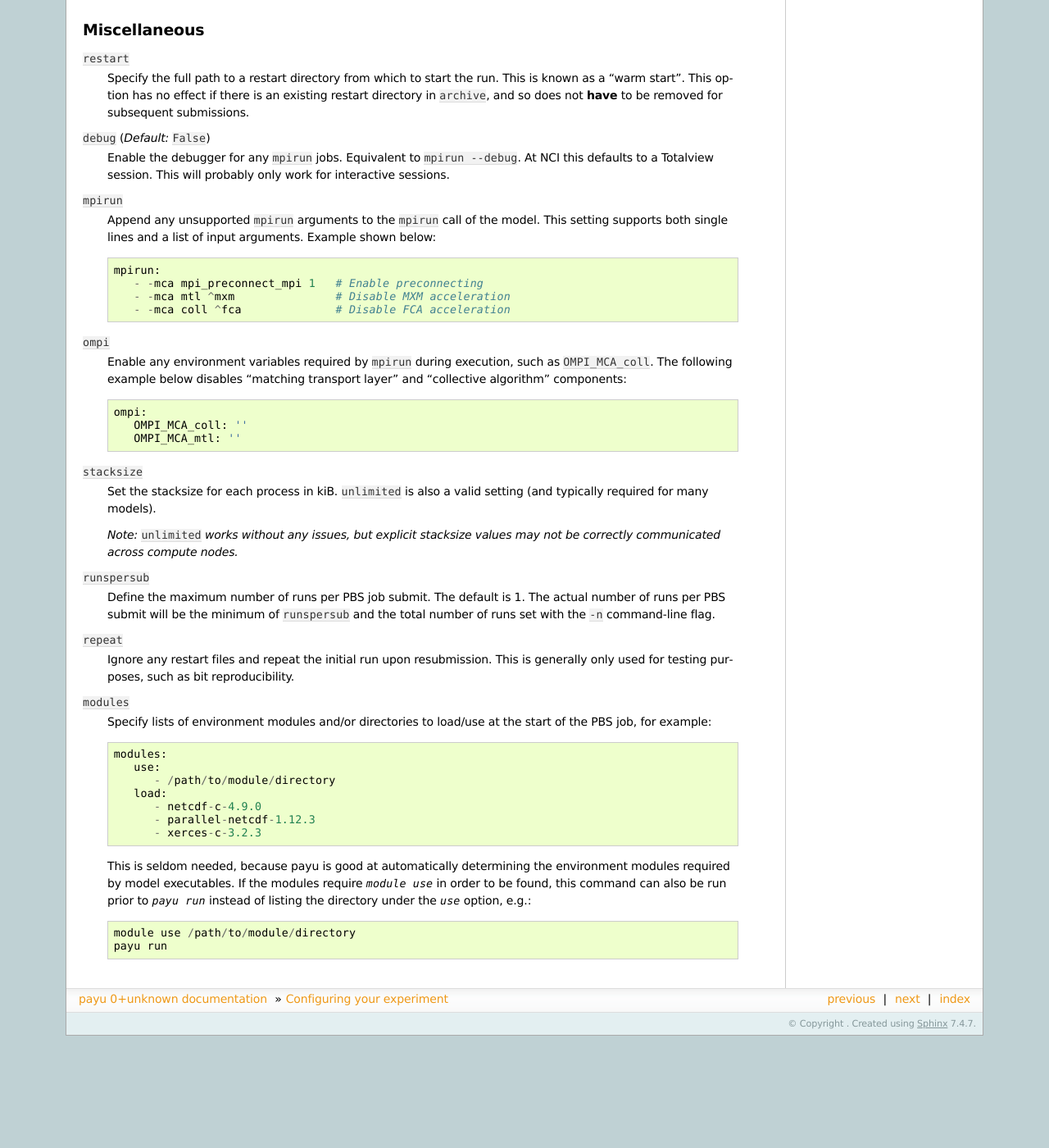
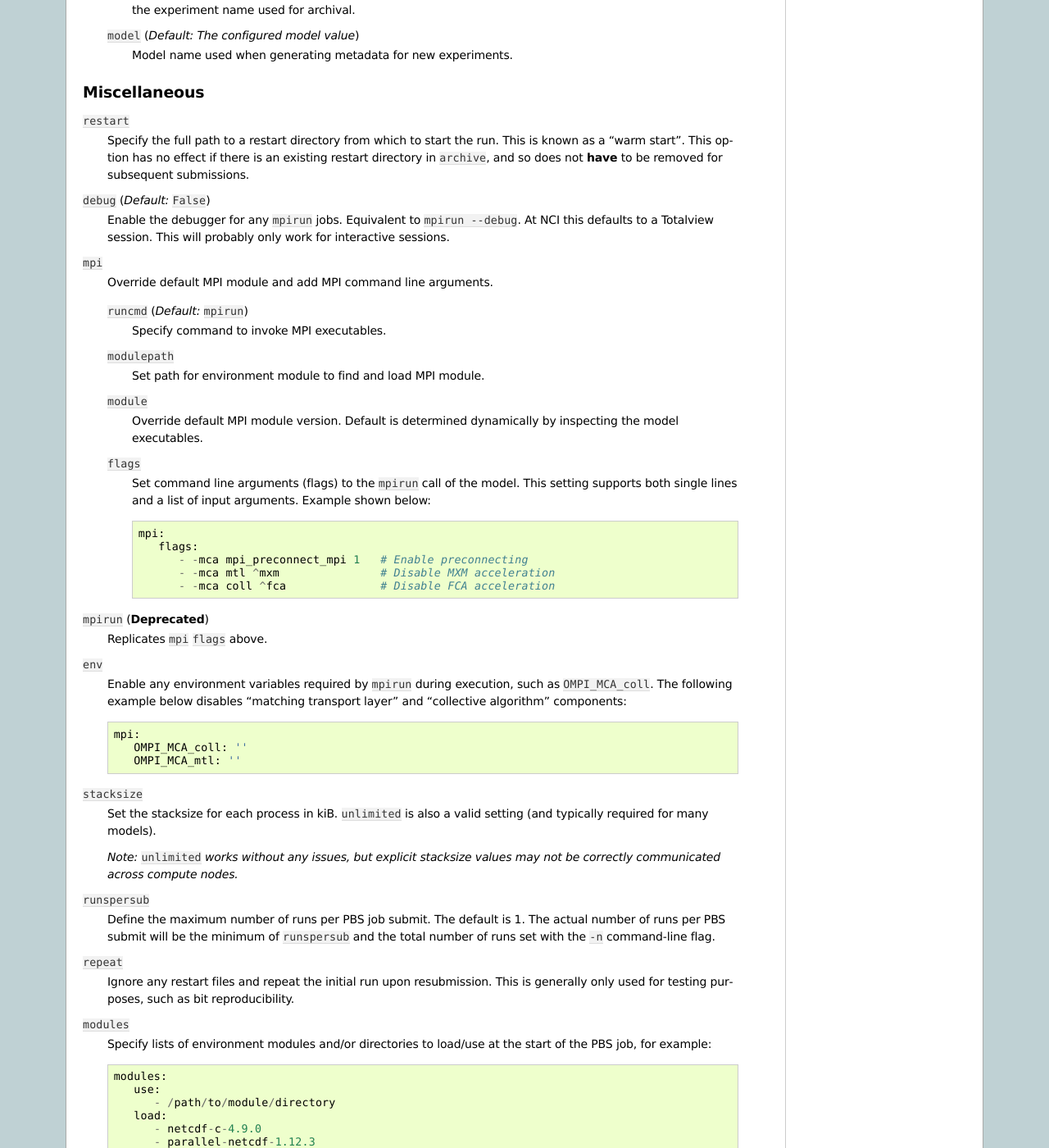
Before and after one commit to payu-org/payu, a Sphinx documentation site: the page built from docs/source/config.rst, in a window 1280 px wide and 1400 px high, scrolled down 7630 px. Shown: the whole window at 82% size. Built offline with Sphinx 7.4.7, drawn with Linux system fonts in a browser that asks for light colours; before the commit the page ends 8893 px from its top, so only the background shows below that; some of the changed text lies outside the part shown.

Commit message:
Documented jobfs option.
Fixed documentation of env config option.

Documented mpi config option, and sub-options.

Marked mpirun config option as deprecated in docs and added usage
warning.

```diff
--- a/docs/source/config.rst
+++ b/docs/source/config.rst
@@ -97,6 +97,10 @@
    This is a generic configuration marker for any unsupported qsub flags. This
    setting is applied to any ``qsub`` calls.
 
+``jobfs``
+   Request a non-default amount of storage that is local to the compute.
+   See `NCI jobfs documentation`_ and the `CLEX blog for details`_.
+
 ``storage``
    On the NCI system gadi all storage mount points must be specified, except
    ``/home`` and ``/scratch/$PROJECT``. By default payu will scan all relevant
@@ -114,6 +118,8 @@
             scratch:
                   - zz3
 
+.. _`NCI jobfs documentation`: https://opus.nci.org.au/display/Help/PBS+Directives+Explained#PBSDirectivesExplained--ljobfs=%3C10GB%3E
+.. _`CLEX blog for details`: https://climate-cms.org/posts/2022-11-10-jobfs.html#what-is-pbs-jobfs
 
 Model
 -----
@@ -503,22 +509,40 @@
    --debug``. At NCI this defaults to a Totalview session. This will probably
    only work for interactive sessions.
 
-``mpirun``
-   Append any unsupported ``mpirun`` arguments to the ``mpirun`` call of the
-   model. This setting supports both single lines and a list of input
-   arguments. Example shown below::
+``mpi``
+   Override default MPI module and add MPI command line arguments.
 
-      mpirun:
-         - -mca mpi_preconnect_mpi 1   # Enable preconnecting
-         - -mca mtl ^mxm               # Disable MXM acceleration
-         - -mca coll ^fca              # Disable FCA acceleration
+   ``runcmd`` (*Default:* ``mpirun``)
+      Specify command to invoke MPI executables.
 
-``ompi``
+   ``modulepath``
+      Set path for environment module to find and load MPI module.
+
+   ``module``
+      Override default MPI module version. Default is determined dynamically
+      by inspecting the model executables.
+
+   ``flags``
+      Set command line arguments (flags) to the ``mpirun`` call of the
+      model. This setting supports both single lines and a list of input
+      arguments. Example shown below::
+
+         mpi:
+            flags:
+               - -mca mpi_preconnect_mpi 1   # Enable preconnecting
+               - -mca mtl ^mxm               # Disable MXM acceleration
+               - -mca coll ^fca              # Disable FCA acceleration
+
+
+``mpirun`` (**Deprecated**)
+   Replicates ``mpi`` ``flags`` above.
+
+``env``
    Enable any environment variables required by ``mpirun`` during execution,
    such as ``OMPI_MCA_coll``. The following example below disables "matching
    transport layer" and "collective algorithm" components::
 
-      ompi:
+      mpi:
          OMPI_MCA_coll: ''
          OMPI_MCA_mtl: ''
 
```
Also changed, not shown: 1 other file.
